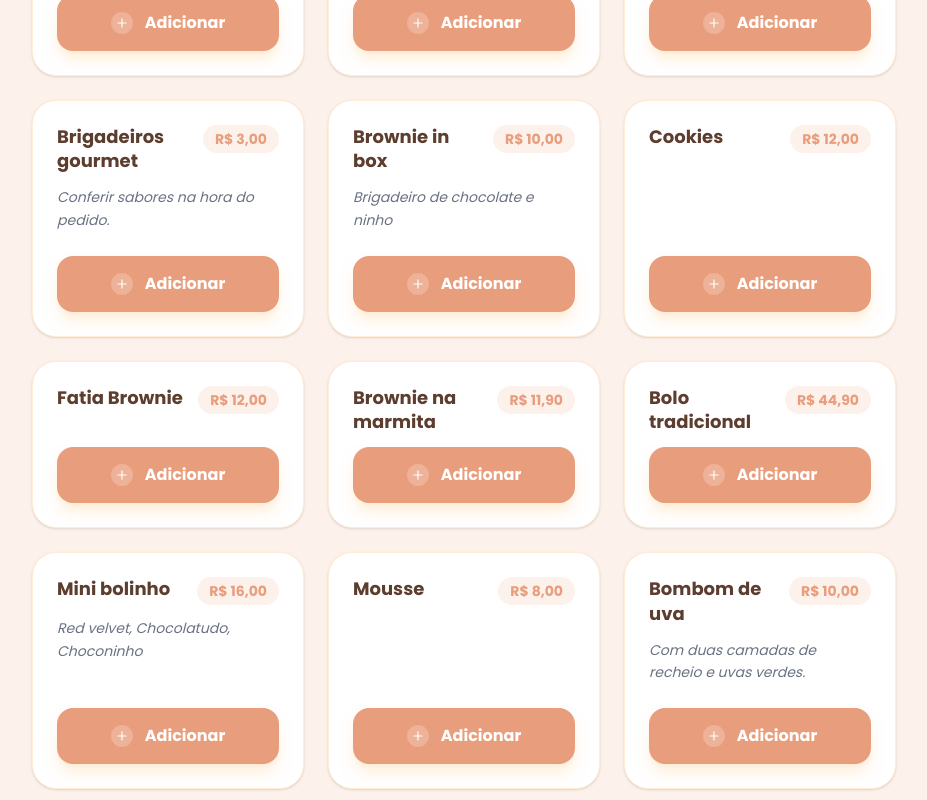
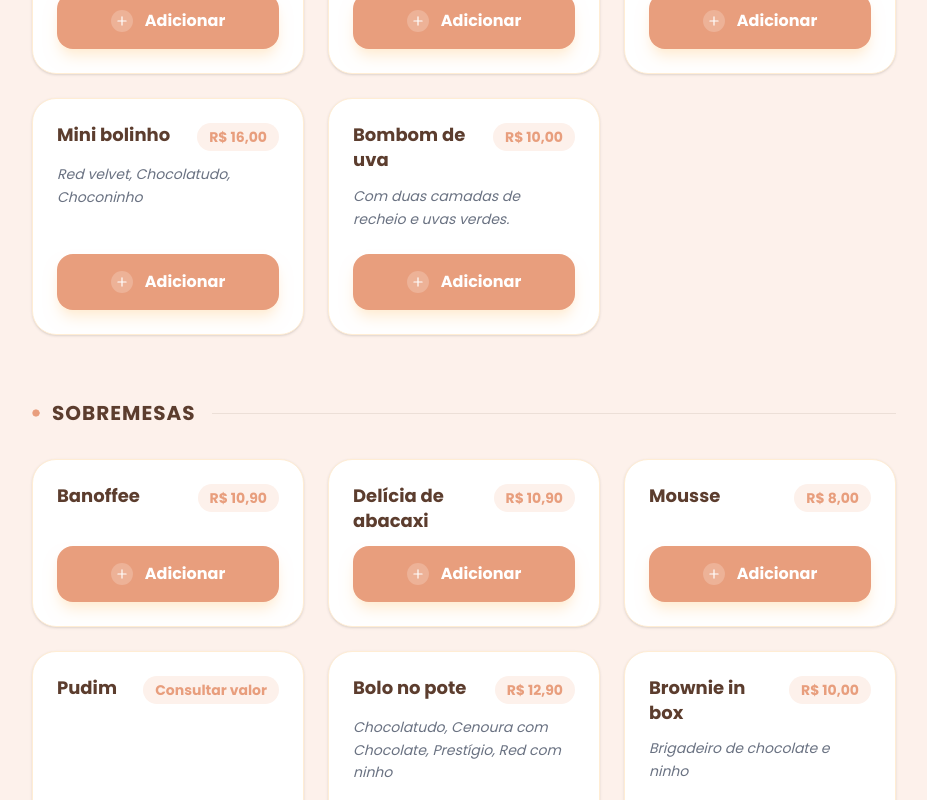
Before and after one commit to daniels1199/Rhay-s-Candy-Store, a React (Vite) app: page / in a window 1280 px wide. Shown: the part 3740-4540 px from the top of the page, without its empty margins (176-1103 px from the left). Built offline with nearby package versions, Linux system fonts and the light colour scheme; the HTML template or start-up script is replaced by a standard one.

Commit message:
feat: add Sobremesas category and support for prices
Introduced a 'Sobremesas' category and updated components to handle items with unspecified prices by displaying "Consultar valor".

```diff
--- a/src/App.tsx
+++ b/src/App.tsx
@@ -96,7 +96,7 @@ const App: React.FC = () => {
     setCart((prev) => prev.filter((item) => item.id !== id));
   };
 
-  const categories = ['Pastéis', 'Batatas', 'Dindins Gourmet', 'Doces Finos', 'Bebidas'] as const;
+  const categories = ['Pastéis', 'Batatas', 'Dindins Gourmet', 'Doces Finos', 'Sobremesas', 'Bebidas'] as const;
   const subtotal = cart.reduce((sum, i) => sum + i.price * i.quantity, 0);
   const cartTotal = cart.length > 0 ? subtotal + STORE_CONFIG.DELIVERY_FEE : 0;
   const cartCount = cart.reduce((sum, i) => sum + i.quantity, 0);
--- a/src/components/Cart.tsx
+++ b/src/components/Cart.tsx
@@ -31,7 +31,10 @@ const Cart: React.FC<CartProps> = ({ items, onRemove, onUpdateQuantity, isOpen,
     message += `--------------------------\n`;
 
     items.forEach((item) => {
-      message += `• *${item.quantity}x* ${item.name}\n  _R$ ${(item.price * item.quantity).toFixed(2).replace('.', ',')}_\n`;
+      const priceLabel = item.price > 0
+        ? `R$ ${(item.price * item.quantity).toFixed(2).replace('.', ',')}`
+        : 'Consultar valor';
+      message += `• *${item.quantity}x* ${item.name}\n  _${priceLabel}_\n`;
     });
 
     message += `--------------------------\n`;
@@ -111,7 +114,9 @@ const Cart: React.FC<CartProps> = ({ items, onRemove, onUpdateQuantity, isOpen,
                         >
                           <div className="flex-grow">
                             <h4 className="font-bold text-[#5C3D2E] mb-1">{item.name}</h4>
-                            <p className="text-[#E89E7D] font-black text-sm mb-3">R$ {item.price.toFixed(2).replace('.', ',')}</p>
+                            <p className="text-[#E89E7D] font-black text-sm mb-3">
+                              {item.price > 0 ? `R$ ${item.price.toFixed(2).replace('.', ',')}` : 'Consultar valor'}
+                            </p>
                             <div className="flex items-center gap-4">
                               <div className="flex items-center gap-1 bg-white rounded-xl border border-orange-200 p-1 shadow-sm">
                                 <button
--- a/src/components/ItemCard.tsx
+++ b/src/components/ItemCard.tsx
@@ -31,7 +31,7 @@ const ItemCard: React.FC<ItemCardProps> = ({ item, onAdd }) => {
         <div className="flex justify-between items-start mb-3">
           <h3 className="font-bold text-[#5C3D2E] text-lg leading-snug">{item.name}</h3>
           <span className="font-black text-[#E89E7D] whitespace-nowrap ml-3 bg-[#FDF1EB] px-3 py-1 rounded-full text-sm">
-            R$ {item.price.toFixed(2).replace('.', ',')}
+            {item.price > 0 ? `R$ ${item.price.toFixed(2).replace('.', ',')}` : 'Consultar valor'}
           </span>
         </div>
 
--- a/src/config.ts
+++ b/src/config.ts
@@ -60,20 +60,23 @@ export const STORE_CONFIG = {
 
     // Doces Finos
     { id: 's1', name: 'Cone trufado', price: 9.00, category: 'Doces Finos', description: 'Ninho, Duo, Chocolate, Ninho com nutella' },
-    { id: 's2', name: 'Bolo no pote', price: 12.90, category: 'Doces Finos', description: 'Chocolatudo, Cenoura com Chocolate, Prestígio, Red com ninho' },
-    { id: 's3', name: 'Banoffee', price: 10.90, category: 'Doces Finos' },
-    { id: 's4', name: 'Delícia de abacaxi', price: 10.90, category: 'Doces Finos' },
     { id: 's5', name: 'Caixa de Trufas', price: 11.90, category: 'Doces Finos', description: 'Contém 4 unidades, sabores variados.' },
     { id: 's6', name: 'Trufas', price: 5.00, category: 'Doces Finos', description: 'Consultar sabores disponíveis.' },
     { id: 's7', name: 'Brigadeiros gourmet', price: 3.00, category: 'Doces Finos', description: 'Conferir sabores na hora do pedido.' },
-    { id: 's8', name: 'Brownie in box', price: 10.00, category: 'Doces Finos', description: 'Brigadeiro de chocolate e ninho' },
     { id: 's9', name: 'Cookies', price: 12.00, category: 'Doces Finos' },
-    { id: 's10', name: 'Fatia Brownie', price: 12.00, category: 'Doces Finos' },
-    { id: 's11', name: 'Brownie na marmita', price: 11.90, category: 'Doces Finos' },
     { id: 's12', name: 'Bolo tradicional', price: 44.90, category: 'Doces Finos' },
     { id: 's13', name: 'Mini bolinho', price: 16.00, category: 'Doces Finos', description: 'Red velvet, Chocolatudo, Choconinho' },
-    { id: 's14', name: 'Mousse', price: 8.00, category: 'Doces Finos' },
     { id: 's15', name: 'Bombom de uva', price: 10.00, category: 'Doces Finos', description: 'Com duas camadas de recheio e uvas verdes.'},
+
+    // Sobremesas
+    { id: 's3', name: 'Banoffee', price: 10.90, category: 'Sobremesas' },
+    { id: 's4', name: 'Delícia de abacaxi', price: 10.90, category: 'Sobremesas' },
+    { id: 's14', name: 'Mousse', price: 8.00, category: 'Sobremesas' },
+    { id: 's16', name: 'Pudim', price: 0, category: 'Sobremesas' },
+    { id: 's2', name: 'Bolo no pote', price: 12.90, category: 'Sobremesas', description: 'Chocolatudo, Cenoura com Chocolate, Prestígio, Red com ninho' },
+    { id: 's8', name: 'Brownie in box', price: 10.00, category: 'Sobremesas', description: 'Brigadeiro de chocolate e ninho' },
+    { id: 's10', name: 'Fatia Brownie', price: 12.00, category: 'Sobremesas' },
+    { id: 's11', name: 'Brownie na marmita', price: 11.90, category: 'Sobremesas' },
 
     // Bebidas
     { id: 'beb1', name: 'Coca-cola mini pet', price: 3.50, category: 'Bebidas' },
--- a/src/types.ts
+++ b/src/types.ts
@@ -4,7 +4,7 @@ export interface MenuItem {
   name: string;
   price: number;
   description?: string;
-  category: 'Pastéis' | 'Batatas' | 'Dindins Gourmet' | 'Doces Finos' | 'Bebidas';
+  category: 'Pastéis' | 'Batatas' | 'Dindins Gourmet' | 'Doces Finos' | 'Sobremesas' | 'Bebidas';
   image?: string;
 }
 
```
